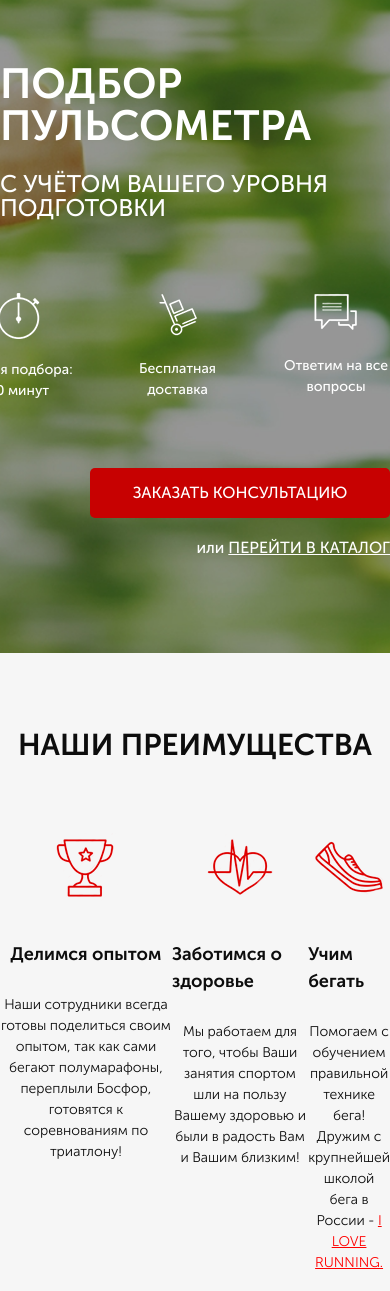
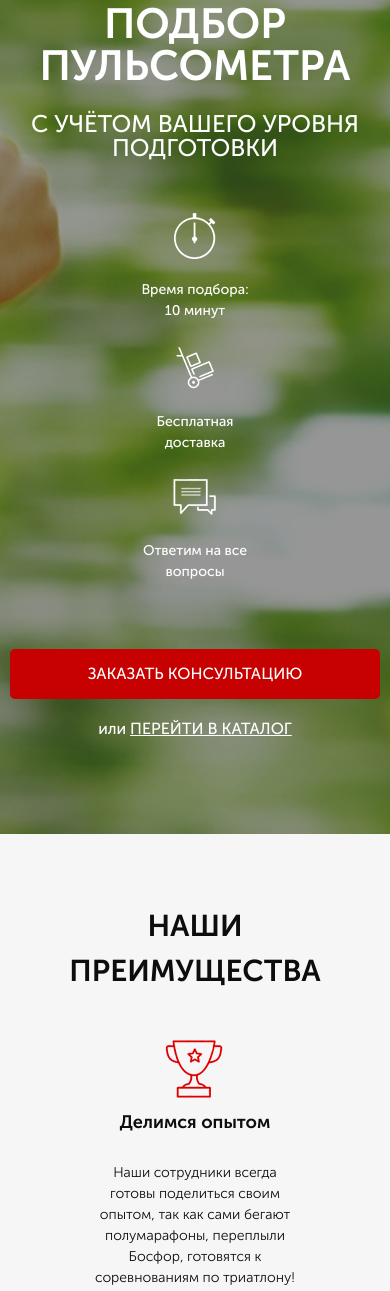
Before and after one commit to VladVasWow/Pulse, a website: page src/index.html in a window 390 px wide. Shown: the part 165-1456 px from the top of the page. Drawn offline with Linux system fonts and the light colour scheme.

Commit message:
mobile-1

```diff
--- a/src/index.html
+++ b/src/index.html
@@ -90,7 +90,7 @@
                     <div class="advantages__descr">
                         Помогаем с обучением
                         правильной технике бега!<br>
-                        Дружим с крупнейшей школой бега в России -
+                        Дружим с крупнейшей школой бега в Украине -
                         <a href="#">I LOVE RUNNING.</a>
                     </div>
                 </div>
--- /dev/null
+++ b/src/sass/base/_media.scss
@@ -0,0 +1,100 @@
+@media (max-width: 1200px) {
+}
+
+@media (max-width: 991px) {
+    .header {
+        // justify-content: space-around;
+        padding-left: 20px;
+        padding-right: 20px;
+    }
+
+    .promo {
+        &__wrapper {
+            padding-right: 20px;
+        }
+    }
+
+    .advantages {
+        padding-left: 20px;
+        padding-right: 20px;
+
+    }
+}
+
+@media (max-width: 767px) {
+    .header {
+        &__official {
+            display: none;
+        }
+    }
+    .promo {
+        min-height: 0;
+        &__wrapper {
+            align-items: center;
+            padding-right: 0px;
+        }
+    }
+    .advantages {
+        &__wrapper {
+            flex-direction: column;
+            align-items: center;
+            margin-top: 10px;
+        }
+        &__item {
+            max-width: 60%;
+            margin-top: 30px;
+            }
+        &__subtitle {
+            margin-top: 5px;
+
+        }
+    }
+
+}
+
+@media (max-width: 575px) {
+    .header {
+        padding-left: 10px;
+        padding-right: 10px;
+
+        &__logo {
+            width: 155px;
+        }
+        }
+    .promo {
+        &__wrapper {
+            padding-left: 10px;
+            padding-right: 10px;
+        }
+        &__header {
+            text-align: center;
+        }
+        &__subheader {
+            text-align: center;
+        }
+        &__icons {
+            flex-direction: column;
+            align-items: center;
+            width: 100%;
+            margin-top: 20px;
+        }
+        &__icon {
+            margin-top: 25px;
+        }
+    }
+    .button {
+        // display: block;
+        width: 130px;
+         }
+    .button {
+            // display: block;
+            width: 100%;
+             }
+
+    .advantages {
+        &__subtitle {
+            text-align: center;
+        }
+    }
+
+}
--- a/src/sass/style.scss
+++ b/src/sass/style.scss
@@ -1,4 +1,6 @@
 @import 'base/variables';
+@import 'base/mixins';
+
 * {
     font-family: 'Museo Sans Cyrl', sans-serif;
 }
@@ -11,3 +13,4 @@
 @import 'blocks/buttons';
 @import 'blocks/advantages';
 @import 'blocks/titles';
+@import 'base/media';
```
Also changed, not shown: src/css/style.min.css, 1 other file.
